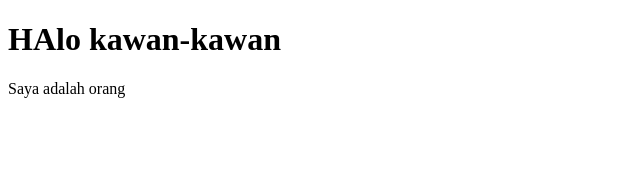
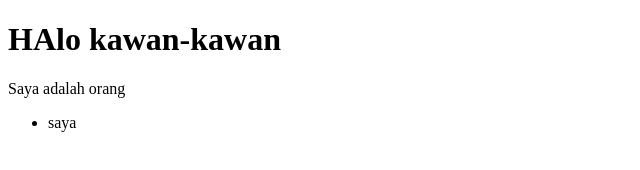
Before and after one commit to habiiyt/latihan-git-remote-local, a plain HTML site: page index.html in a window 1280 px wide. Shown: the full height of the page, 0-640 px from the left. Drawn offline with Linux system fonts and the light colour scheme.

Commit message:
Menambahkan list

```diff
--- a/index.html
+++ b/index.html
@@ -9,5 +9,8 @@
 <body>
     <h1>HAlo kawan-kawan</h1>
     <p>Saya adalah orang</p>
+    <ul>
+        <li>saya</li>
+    </ul>
 </body>
 </html>
```
